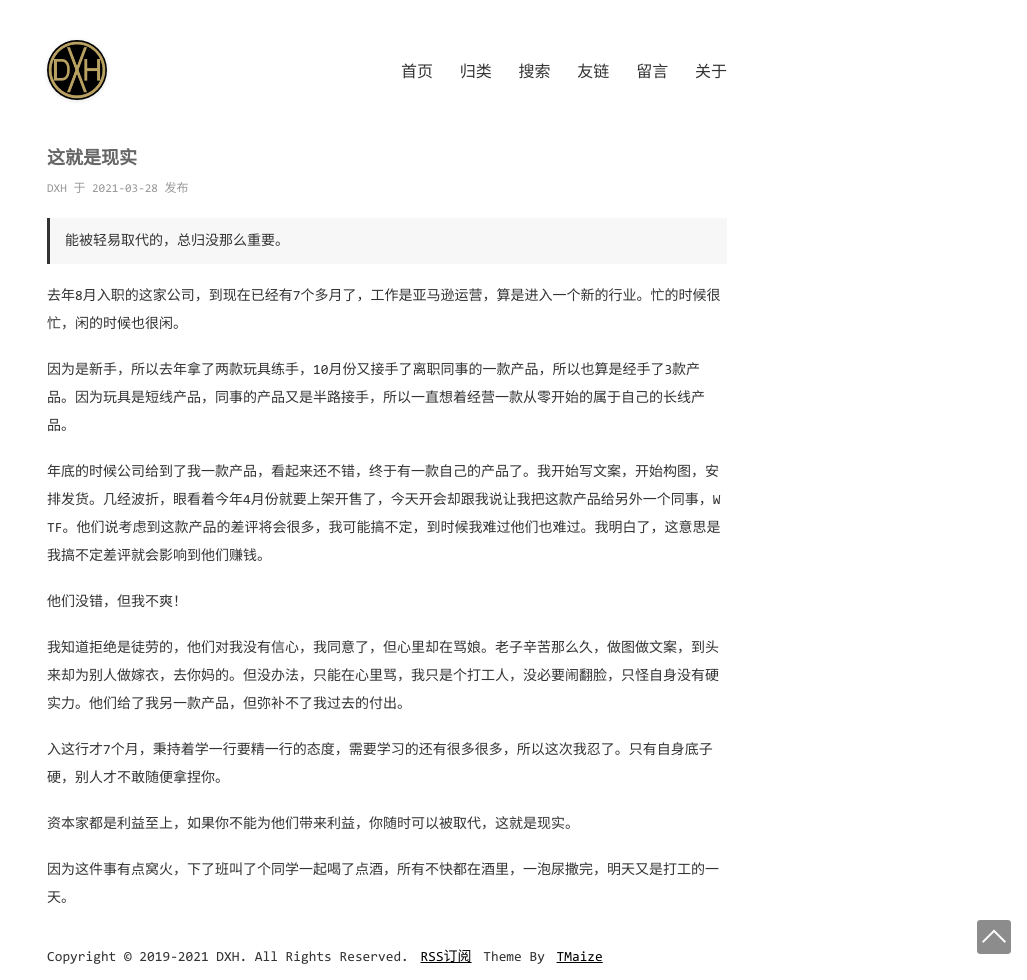
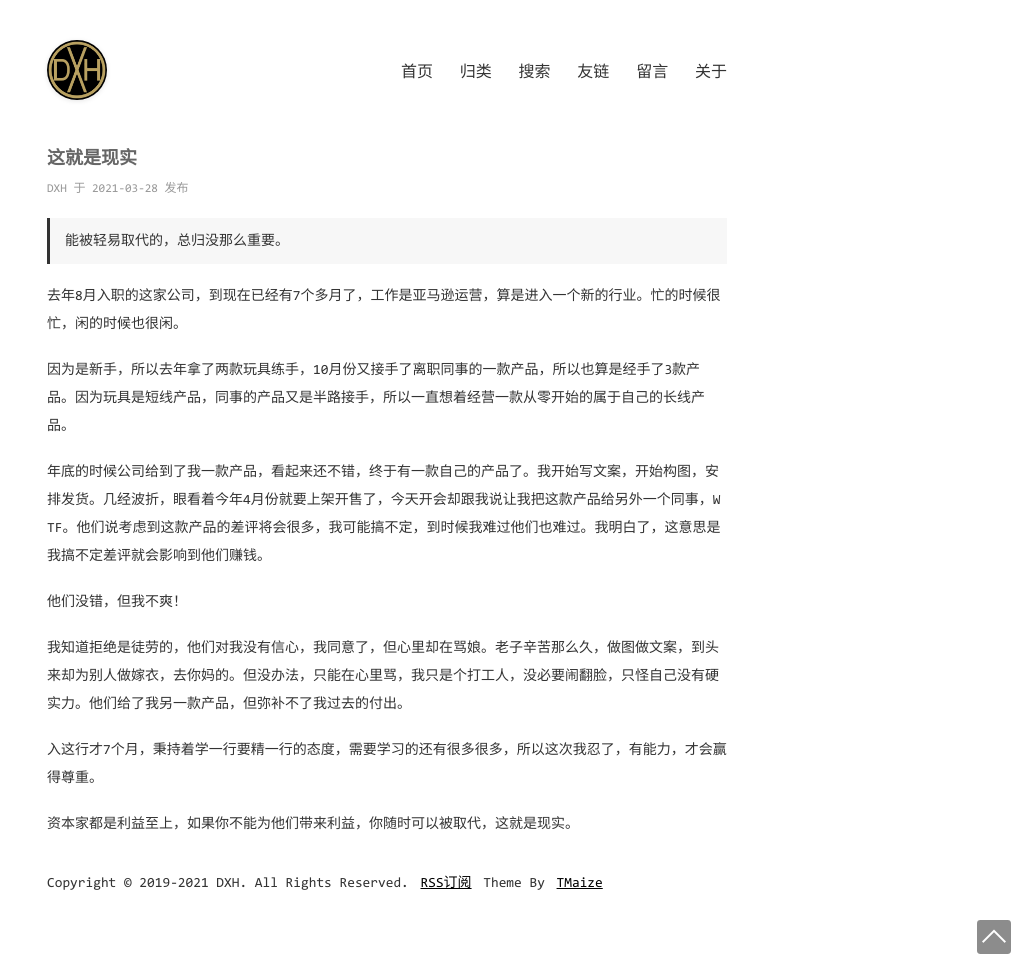
Before and after one commit to Devinteng/Devinteng.github.io, a Jekyll site: the page built from _posts/2021-3-28-这就是现实.md, in a window 1280 px wide. Shown: the whole page, without its empty margins (253-1280 px from the left). Built offline with Jekyll 4.4.1, drawn with Linux system fonts in a browser that asks for light colours.

Commit message:
Update 2021-3-28-这就是现实.md

```diff
--- a/_posts/2021-3-28-这就是现实.md
+++ b/_posts/2021-3-28-这就是现实.md
@@ -20,13 +20,10 @@ categories: [工作]
 他们没错，但我不爽！
 
 
-我知道拒绝是徒劳的，他们对我没有信心，我同意了，但心里却在骂娘。老子辛苦那么久，做图做文案，到头来却为别人做嫁衣，去你妈的。但没办法，只能在心里骂，我只是个打工人，没必要闹翻脸，只怪自身没有硬实力。他们给了我另一款产品，但弥补不了我过去的付出。
+我知道拒绝是徒劳的，他们对我没有信心，我同意了，但心里却在骂娘。老子辛苦那么久，做图做文案，到头来却为别人做嫁衣，去你妈的。但没办法，只能在心里骂，我只是个打工人，没必要闹翻脸，只怪自己没有硬实力。他们给了我另一款产品，但弥补不了我过去的付出。
 
 
-入这行才7个月，秉持着学一行要精一行的态度，需要学习的还有很多很多，所以这次我忍了。只有自身底子硬，别人才不敢随便拿捏你。
+入这行才7个月，秉持着学一行要精一行的态度，需要学习的还有很多很多，所以这次我忍了，有能力，才会赢得尊重。
 
 
 资本家都是利益至上，如果你不能为他们带来利益，你随时可以被取代，这就是现实。
-
-
-因为这件事有点窝火，下了班叫了个同学一起喝了点酒，所有不快都在酒里，一泡尿撒完，明天又是打工的一天。
```
